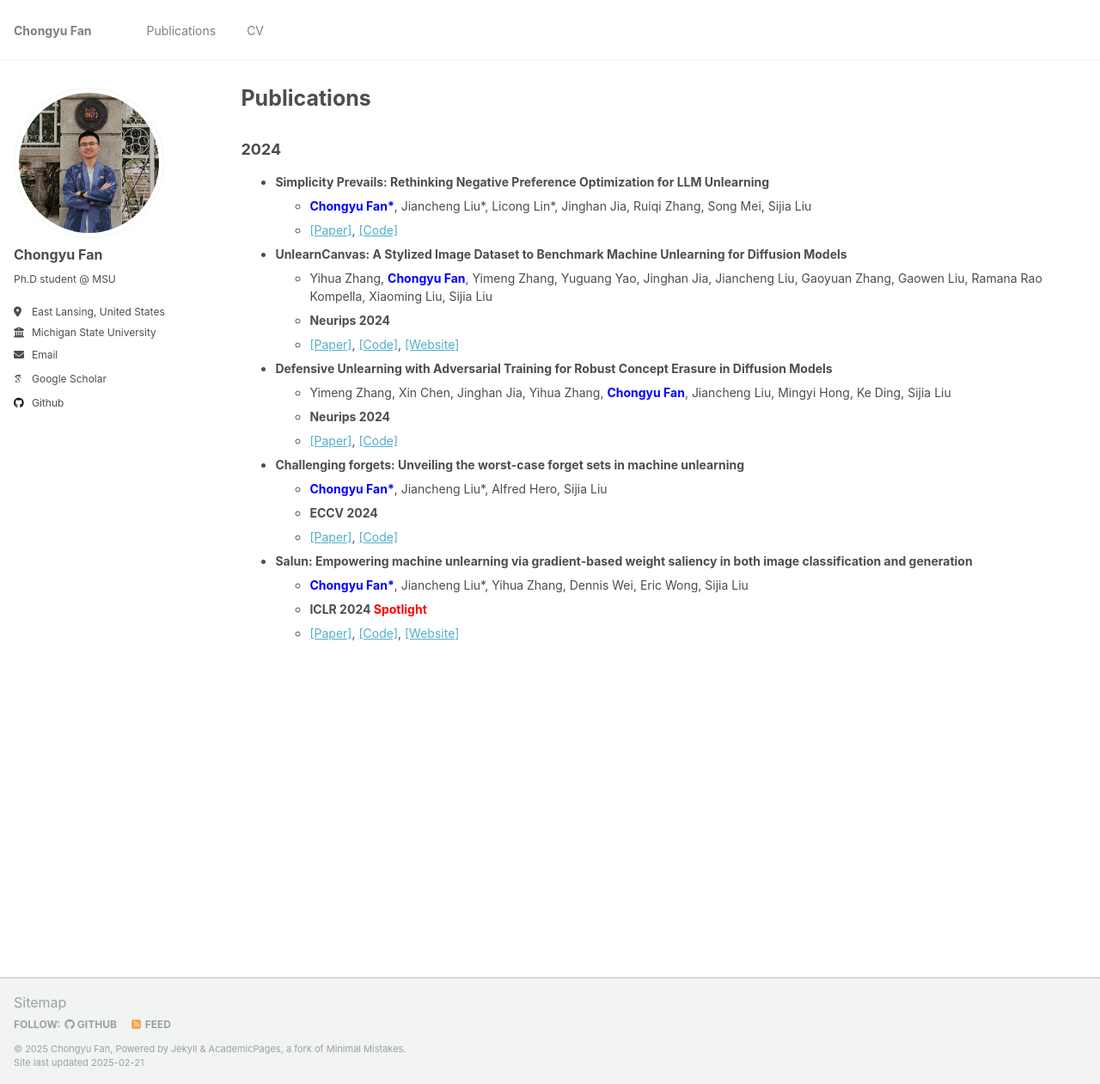
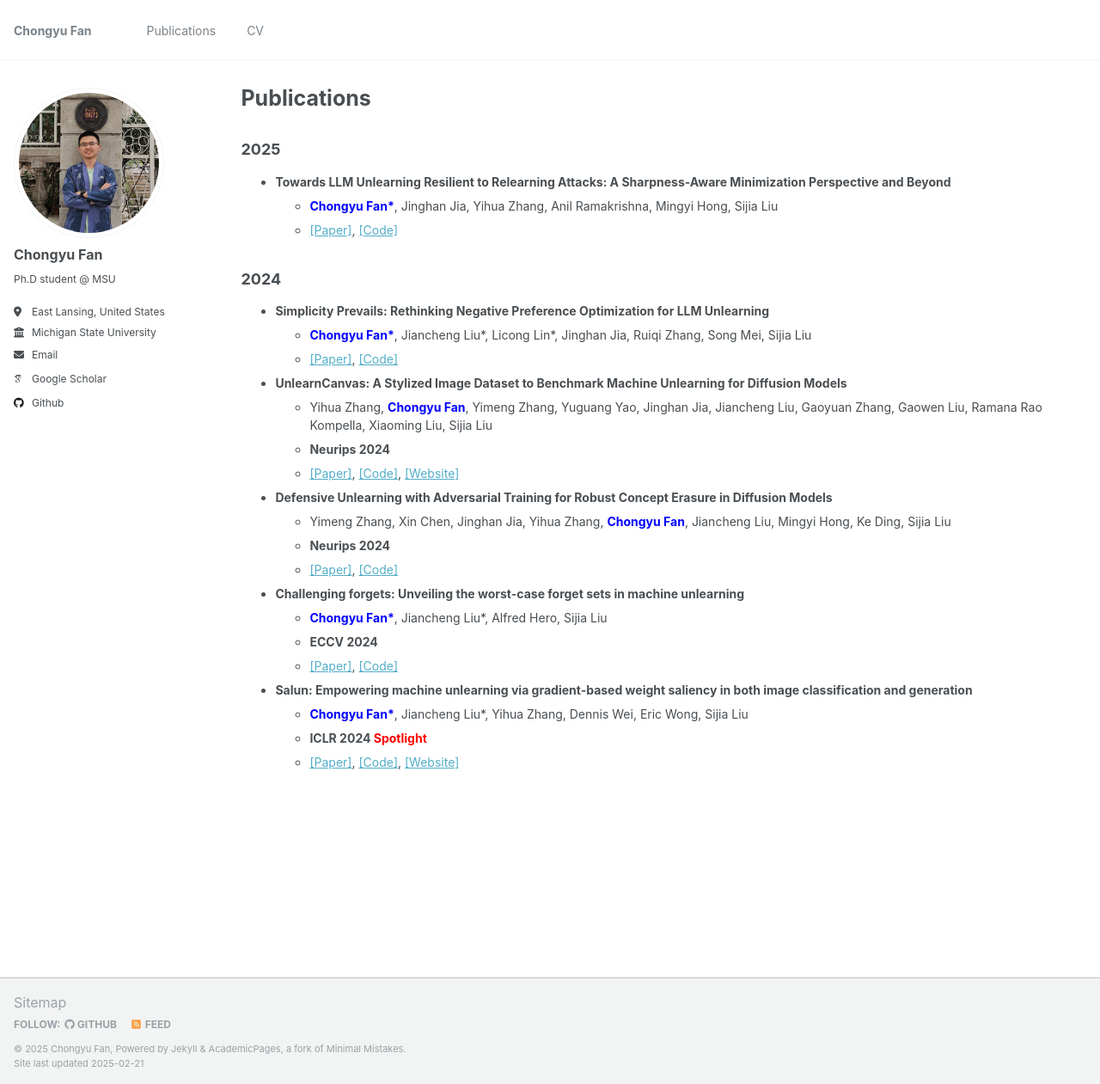
Before and after one commit to a-F1/a-F1.github.io, a Jekyll site: the page built from _pages/publications.md, in a window 1280 px wide and 1261 px high. Shown: the whole window at 86% size. Built offline with Jekyll 4.4.1, drawn with Linux system fonts in a browser that asks for light colours; some web fonts are replaced.

Commit message:
Add smooth unlearn.

```diff
--- a/_pages/publications.md
+++ b/_pages/publications.md
@@ -21,11 +21,16 @@ p, li {
 }
 </style>
 
+
+## 2025
+- **Towards LLM Unlearning Resilient to Relearning Attacks: A Sharpness-Aware Minimization Perspective and Beyond**
+  - <span style="color:blue">**Chongyu Fan\***</span>, Jinghan Jia, Yihua Zhang, Anil Ramakrishna, Mingyi Hong, Sijia Liu
+  - [[Paper]](https://arxiv.org/abs/2502.05374), [[Code]](https://github.com/OPTML-Group/Unlearn-Smooth)
+
 ## 2024
-
 - **Simplicity Prevails: Rethinking Negative Preference Optimization for LLM Unlearning**
   - <span style="color:blue">**Chongyu Fan\***</span>, Jiancheng Liu\*, Licong Lin\*, Jinghan Jia, Ruiqi Zhang, Song Mei, Sijia Liu
-  - [[Paper]](https://arxiv.org/pdf/2410.07163?), [[Code]](https://github.com/OPTML-Group/Unlearn-Simple)
+  - [[Paper]](https://arxiv.org/pdf/2410.07163), [[Code]](https://github.com/OPTML-Group/Unlearn-Simple)
 - **UnlearnCanvas: A Stylized Image Dataset to Benchmark Machine Unlearning for Diffusion Models**
   - Yihua Zhang, <span style="color:blue">**Chongyu Fan**</span>, Yimeng Zhang, Yuguang Yao, Jinghan Jia, Jiancheng Liu, Gaoyuan Zhang, Gaowen Liu, Ramana Rao Kompella, Xiaoming Liu, Sijia Liu
   - **Neurips 2024**
```
Also changed, not shown: _pages/about.md (+1 -0 lines), 4 other files.
